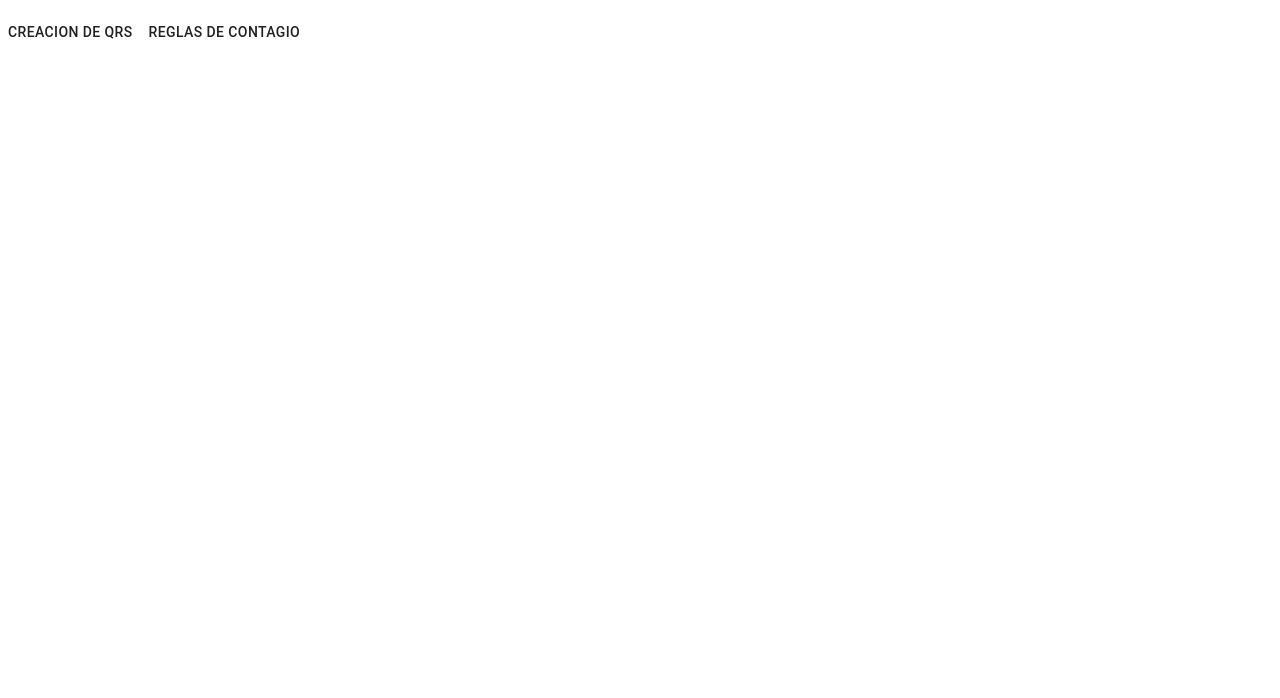
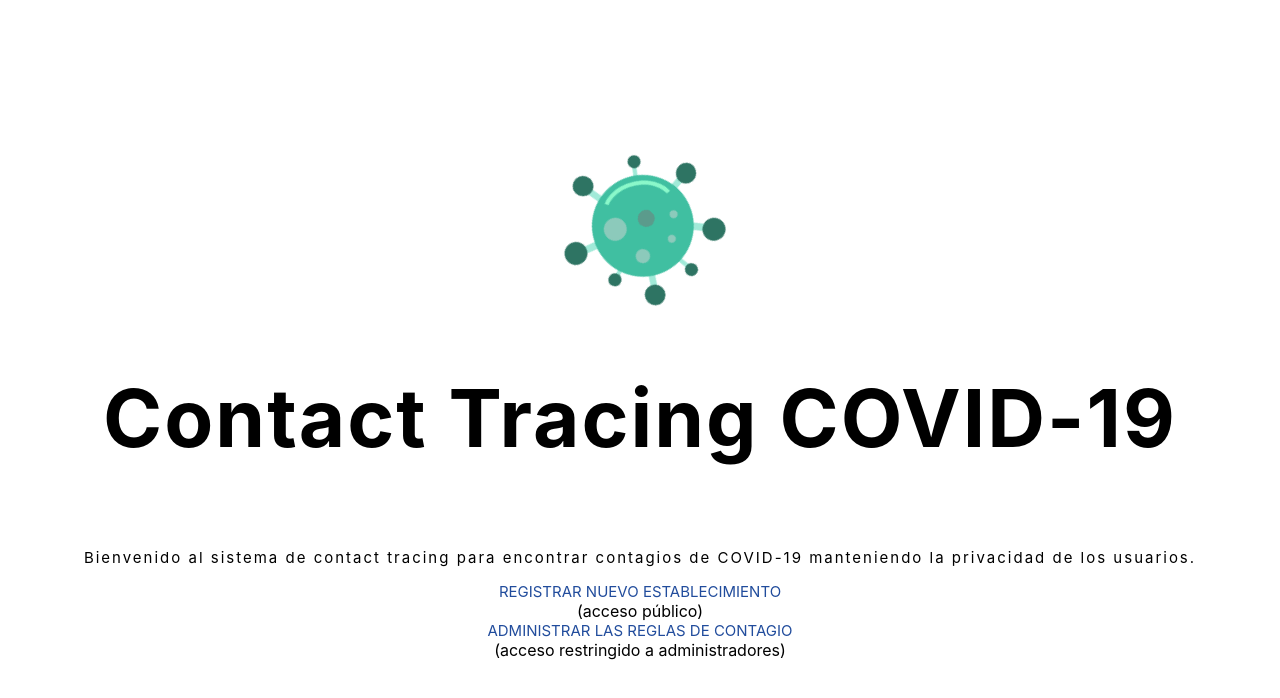
Before and after one commit to ct-fiuba/ct-web-app, a React (Create React App) app: page / in a window 1280 px wide. Shown: the top 698 px of the page. Built offline with nearby package versions, Linux system fonts and the light colour scheme.

Commit message:
nueva landing

```diff
--- a/src/components/Home/Home.js
+++ b/src/components/Home/Home.js
@@ -1,21 +1,21 @@
-import React from 'react';
-import Button from '@material-ui/core/Button';
-import {
-  Link
-} from "react-router-dom";
-export default function Home() {
-  return (
-    <div>
-      <Link to="/nuevoEstablecimiento">
-        <Button>
-          <p>Creacion de QRs</p>
-        </Button>
-      </Link>
-      <Link to="/reglas">
-        <Button>
-          <p>Reglas de contagio</p>
-        </Button>
-      </Link>
-    </div>
-  );
+import React, {Component} from 'react';
+import covidIcon from '../../images/covid.svg';
+import '../../css/home.css';
+
+class Home extends Component {
+    render(){
+        return(
+            <section className="home-page">
+                <img className="rotate covid" src={covidIcon} alt="covid"/>
+                <h1 className="home-title">Contact Tracing COVID-19</h1>
+                <p className="home-stitle">
+                    Bienvenido al sistema de contact tracing para encontrar contagios de COVID-19 manteniendo la privacidad de los usuarios.
+                </p>
+                <a id="LandingIngresarButton" href="/nuevoEstablecimiento">Registrar nuevo establecimiento</a> (acceso público)
+                <a id="LandingIngresarButton" href="/reglas">Administrar las reglas de contagio</a> (acceso restringido a administradores)
+            </section>
+        )
+    }
 }
+
+export default Home;
--- /dev/null
+++ b/src/css/home.css
@@ -0,0 +1,42 @@
+.home-page{
+    display: flex;
+    flex-direction: column;
+    height: 100vh;
+    justify-content: center;
+    align-items: center;
+}
+
+.home-page a{
+    color: rgb(33, 76, 156);
+    font-size: 15px;
+    text-decoration: none;
+    text-transform: uppercase;
+}
+
+.home-title {
+    font-size: 5em;
+    letter-spacing: 2px;
+}
+
+.home-stitle {
+    font-size: 15px;
+    letter-spacing: 2px;
+}
+
+.covid {
+  display: inline;
+  width: 10em;
+}
+
+.rotate {
+    animation: rotation 8s infinite linear;
+}
+
+@keyframes rotation {
+  from {
+    transform: rotate(0deg);
+  }
+  to {
+    transform: rotate(359deg);
+  }
+}
```
Also changed, not shown: src/images/covid.svg (added).
